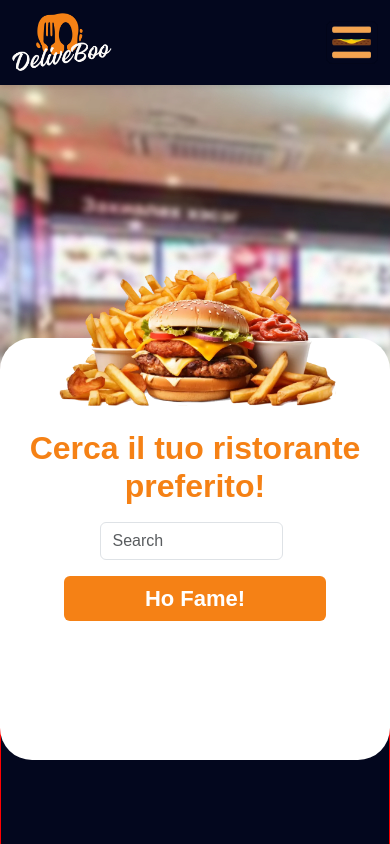
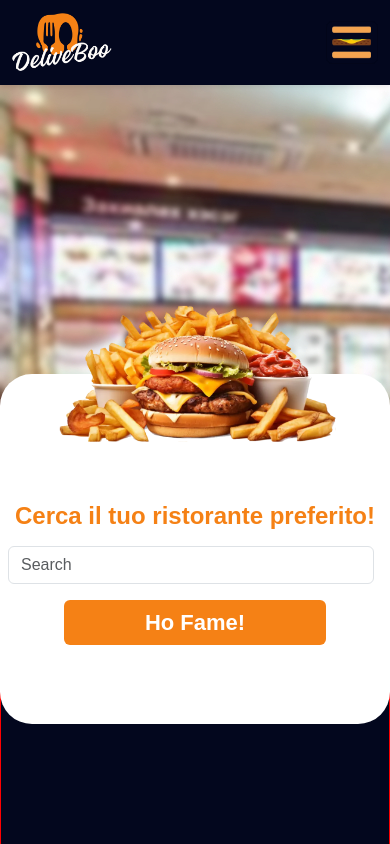
Before and after one commit to marcovittoriozacca/frontend-deliveboo, a Vue app: page / in a window 390 px wide. Shown: the top 844 px of the page. Built offline with nearby package versions, Linux system fonts and the light colour scheme.

Commit message:
fix: added media queries

```diff
--- a/src/Pages/AppHome.vue
+++ b/src/Pages/AppHome.vue
@@ -28,7 +28,7 @@
                 <div class="d-flex flex-column gap-3 hofame-search">
                     <h2 class="m-0 text-center search-title">Cerca il tuo ristorante preferito!</h2>
                     <form class="d-flex flex-column gap-3" role="search">
-                        <input class="form-control me-2 w-50 align-self-center" type="search" placeholder="Search" aria-label="Search">
+                        <input class="form-control me-2 align-self-center searchbar-width" type="search" placeholder="Search" aria-label="Search">
                         <button class="btn btn-orange align-self-center" type="submit">Ho Fame!</button>
                     </form>
                 </div>
@@ -238,6 +238,11 @@
 
 
 <style lang="scss" scoped>
+
+    .searchbar-width{
+        width: 50%;
+    }
+
     #bg-first-section{
         background-image: url(../assets/img/bghome.jpg);
         background-repeat: no-repeat;
@@ -541,12 +546,18 @@
         }
 
         .bg-white{
-            height: 50%;
+            height: 350px;
             top: 65%;
         }
 
         .hofame-search{
-            padding-top: 25%;
+            padding-top: 20%;
+        }
+    }
+
+    @media screen and (max-width: 768px){
+        .searchbar-width{
+            width: 100%;
         }
     }
 
@@ -561,6 +572,16 @@
             height: 125px;
             margin-top: 50px;
         }
+
+        .search-title{
+            font-size: 24px;
+        }
+
+        .hofame-search{
+            padding-top: 35%;
+            padding-bottom: 10%;
+        }
+
     }
 
 </style>
```
